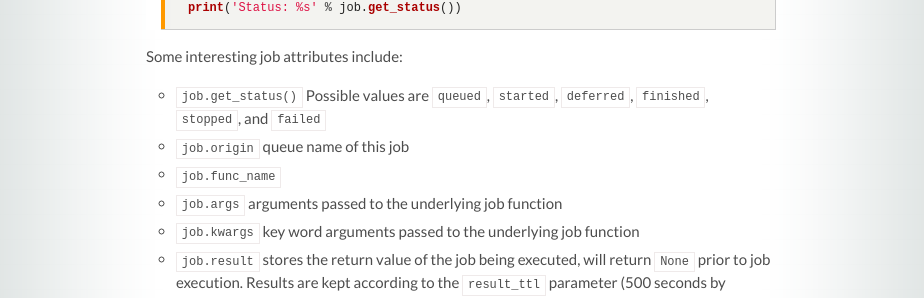
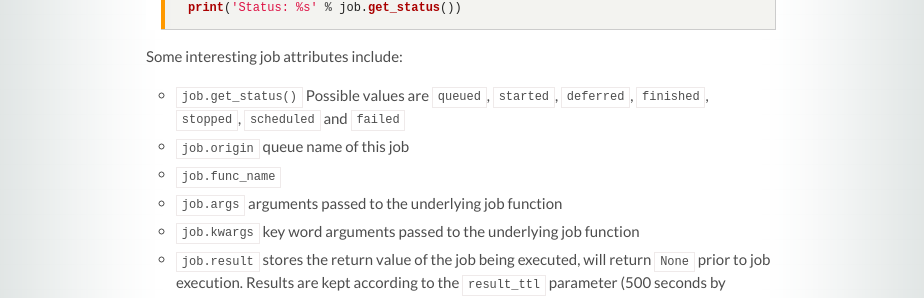
Before and after one commit to rq/rq, a Jekyll site: the page built from docs/docs/jobs.md, in a window 1280 px wide and 900 px high, scrolled down 1959 px. Shown: the part 151-449 px from the top of the window, without its empty margins (179-1103 px from the left). Built offline with Jekyll 4.4.1, drawn with Linux system fonts in a browser that asks for light colours; some web fonts are replaced; comment, search, counter and statistics services are not loaded.

Commit message:
Docs: Add scheduled to job.get_status() (#1493)

````diff
--- a/docs/docs/jobs.md
+++ b/docs/docs/jobs.md
@@ -99,7 +99,7 @@ print('Status: %s' % job.get_status())
 ```
 
 Some interesting job attributes include:
-* `job.get_status()` Possible values are `queued`, `started`, `deferred`, `finished`, `stopped`, and `failed`
+* `job.get_status()` Possible values are `queued`, `started`, `deferred`, `finished`, `stopped`, `scheduled` and `failed`
 * `job.origin` queue name of this job
 * `job.func_name`
 * `job.args` arguments passed to the underlying job function
````
